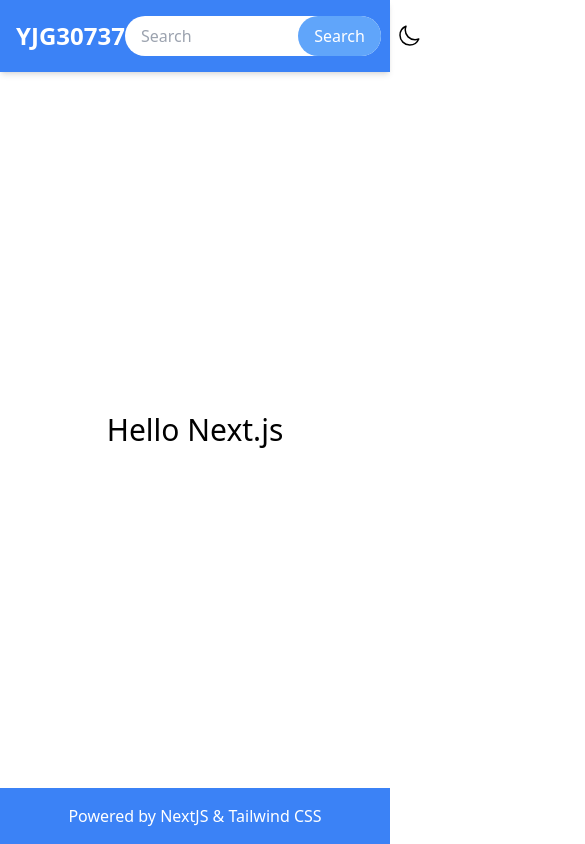
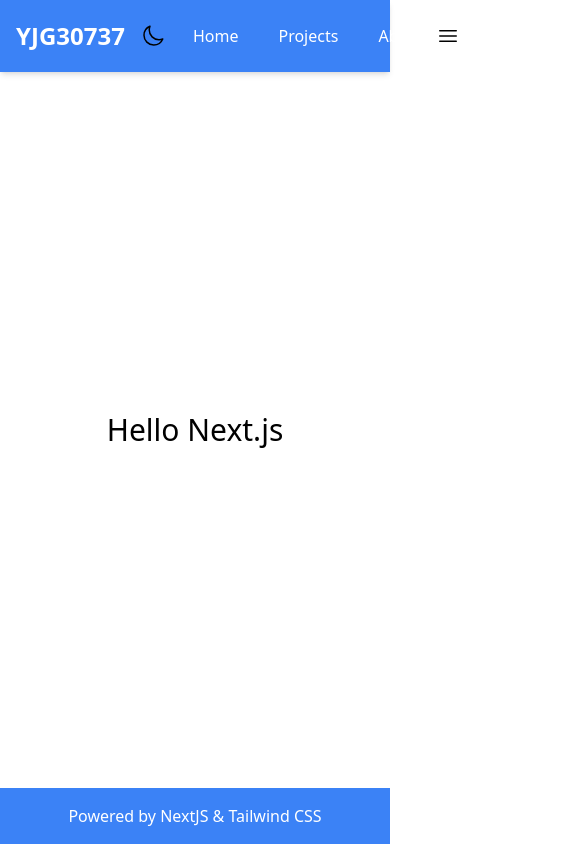
Before and after one commit to yjg30737/nextjs-tutorial, a Next.js app: page / in a window 390 px wide. Shown: the top 844 px of the page, 585 px wide, since content can reach past the window. Built offline with nearby package versions, Linux system fonts and the light colour scheme.

Commit message:
make search bar and theme button responsive

```diff
--- a/src/app/components/header.tsx
+++ b/src/app/components/header.tsx
@@ -7,7 +7,7 @@ export function Header({ header }: { header: string }) {
     return <header className="bg-blue-500 p-4 shadow-md">
         <div className="container flex mx-auto items-center justify-between">
             <h1 className="mx-auto text-2xl font-bold text-white">{header}</h1>
-            <form className="relative">
+            <form className="relative max-md:hidden ml-4">
                 <input
                     className="bg-white text-blue-700 rounded-full px-4 py-2 w-64 focus:outline-none focus:shadow-outline-blue"
                     type="text"
@@ -32,7 +32,7 @@ export function Header({ header }: { header: string }) {
                     </svg>
                 }
             </button>
-            <nav className="mx-auto sm:justify-center space-x-4 text-white">
+            <nav className="mx-auto space-x-4 text-white">
                 {[
                     ['Home', '/'],
                     ['Projects', '/project'],
@@ -41,6 +41,11 @@ export function Header({ header }: { header: string }) {
                     <a href={url} className="rounded-lg px-3 py-2 font-medium hover:bg-slate-100 hover:text-slate-900 text-white">{title}</a>
                 ))}
             </nav>
+            <button className="md:hidden">
+                <svg xmlns="http://www.w3.org/2000/svg" fill="none" viewBox="0 0 24 24" strokeWidth={1.5} stroke="currentColor" className="w-6 h-6">
+                    <path strokeLinecap="round" strokeLinejoin="round" d="M3.75 6.75h16.5M3.75 12h16.5m-16.5 5.25h16.5" />
+                </svg>
+            </button>
         </div>
     </header>
 }
--- a/src/app/layout.tsx
+++ b/src/app/layout.tsx
@@ -10,7 +10,7 @@ export default function RootLayout({
         head.tsx. Find out more at https://beta.nextjs.org/docs/api-reference/file-conventions/head
       */}
       <head />
-      <body>{children}</body>
+      <body className="antialiased">{children}</body>
     </html>
   )
 }
```
